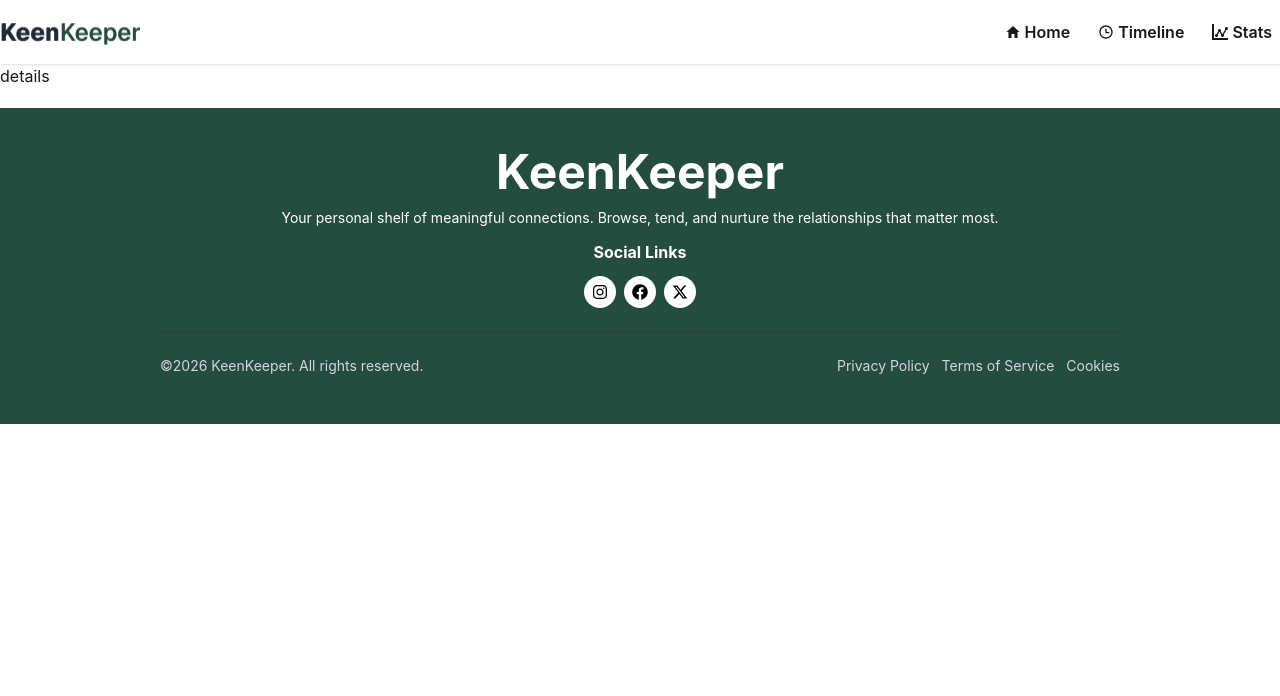
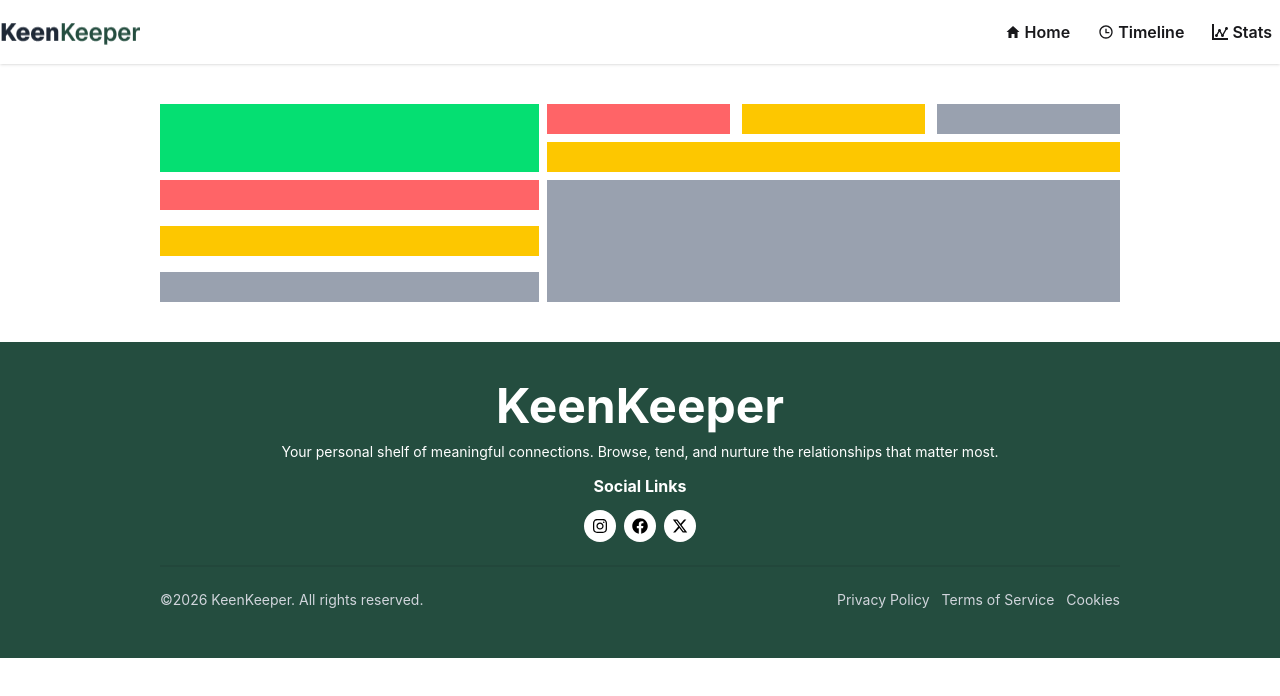
Before and after one commit to raju-codes77/A-7, a React (Vite) app: page /details in a window 1280 px wide. Shown: the top 696 px of the page. Built offline with nearby package versions, Linux system fonts and the light colour scheme.

Commit message:
grid layout build for details section

```diff
--- a/src/Components/Frienddetails/FriendDetails.jsx
+++ b/src/Components/Frienddetails/FriendDetails.jsx
@@ -0,0 +1,42 @@
+import React from 'react';
+
+const FriendDetails = () => {
+    return (
+        <div className='w-3/4 mx-auto my-10'>
+            <div className='grid grid-cols-5 gap-x-2 gap-y-2'>
+                {/* profile card */}
+                <div className='min-h-[50px] col-span-2  row-span-2 bg-green-400'>   </div>
+                {/* daily since contact and goal days */}
+                <div className='min-h-[30px] col-span-3 bg--400'>
+                    <div className='grid grid-cols-3 gap-3'>
+                            <div className='min-h-[30px] col-span bg-red-400'>   </div>
+                <div className='min-h-[30px] col-span- bg-yellow-400'>   </div>
+                     <div className='min-h-[30px] col-span- bg-gray-400'>   </div>
+
+                    </div>
+
+                       </div>
+                       {/* resoulation goal */}
+                <div className='min-h-[30px] col-span-3 bg-yellow-400'>   </div>
+
+                {/* Snooze archieve and delete */}
+                <div className='min-h-[30px] col-span-2  bg--400 space-y-4'>
+
+                    <div className='min-h-[30px] col-span bg-red-400'>   </div>
+                <div className='min-h-[30px] col-span- bg-yellow-400'>   </div>
+                     <div className='min-h-[30px] col-span- bg-gray-400'>   </div>
+                      </div>
+
+                      {/* Quick Check IN */}
+                <div className='min-h-[30px] col-span-3 bg-gray-400'>
+
+                    <div>
+
+                    </div>
+                     </div>
+            </div>
+        </div>
+    );
+};
+
+export default FriendDetails;
--- a/src/main.jsx
+++ b/src/main.jsx
@@ -7,6 +7,7 @@ import Homepage from './Pages/Homepage';
 import ErrorPage from './Pages/ErrorPage';
 import FriendsList from './Components/FriendsList/FriendsList';
 import Banner from './Components/Banner/Banner';
+import FriendDetails from './Components/Frienddetails/FriendDetails';
 
 
 const router = createBrowserRouter([
@@ -28,7 +29,7 @@ const router = createBrowserRouter([
   },
   {
     path:"/details",
-    element: <h2>details</h2>
+    element: <FriendDetails></FriendDetails>,
   }
     ],
     errorElement:<ErrorPage></ErrorPage>
```
